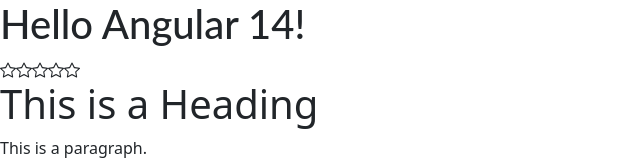
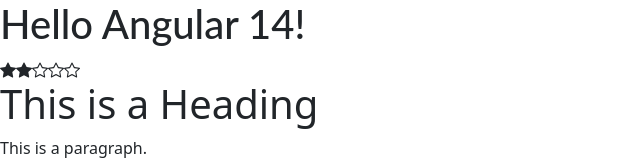
Before and after one commit to desh200/angular-ivy-hmwt5k, an Angular app: page / in a window 1280 px wide. Shown: the top 160 px of the page, without its empty margins (0-640 px from the left). Built offline with nearby package versions, Linux system fonts and the light colour scheme.

Commit message:
2 files modified

```diff
--- a/src/app/app.component.html
+++ b/src/app/app.component.html
@@ -1,3 +1,3 @@
 <hello name="{{ name }}"></hello>
 
-<rating></rating>
+<rating [rating]=2></rating>
--- a/src/app/rating.component.ts
+++ b/src/app/rating.component.ts
@@ -1,4 +1,4 @@
-import { Component } from '@angular/core';
+import { Component, Input } from '@angular/core';
 @Component({
   selector: 'rating',
   template: `
@@ -15,7 +15,7 @@
 `,
 })
 export class RatingComponent {
-  rating = 0;
+  @Input() rating = 0;
   onClick(ratingvalue) {
     this.rating = ratingvalue;
   }
```
